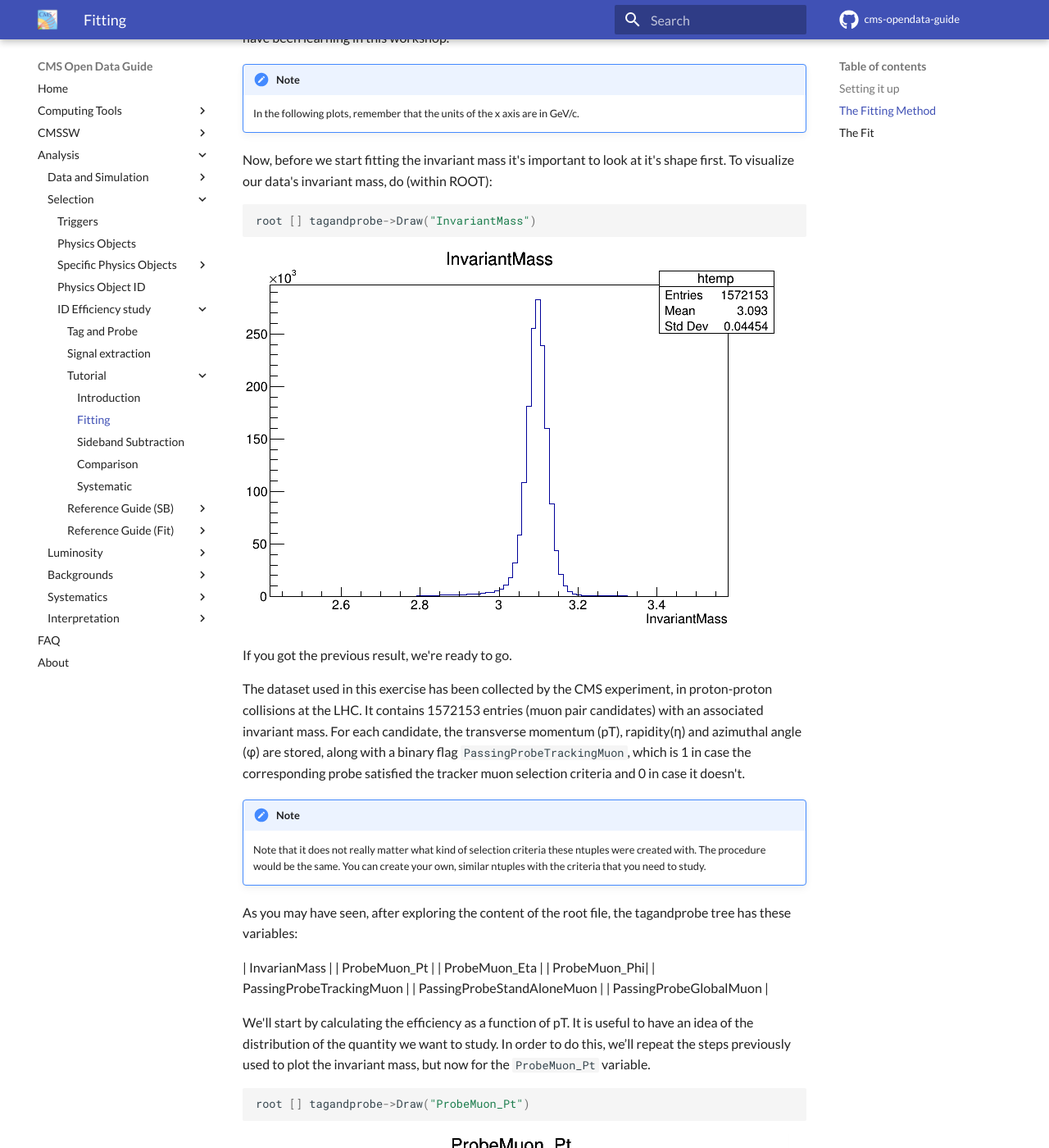
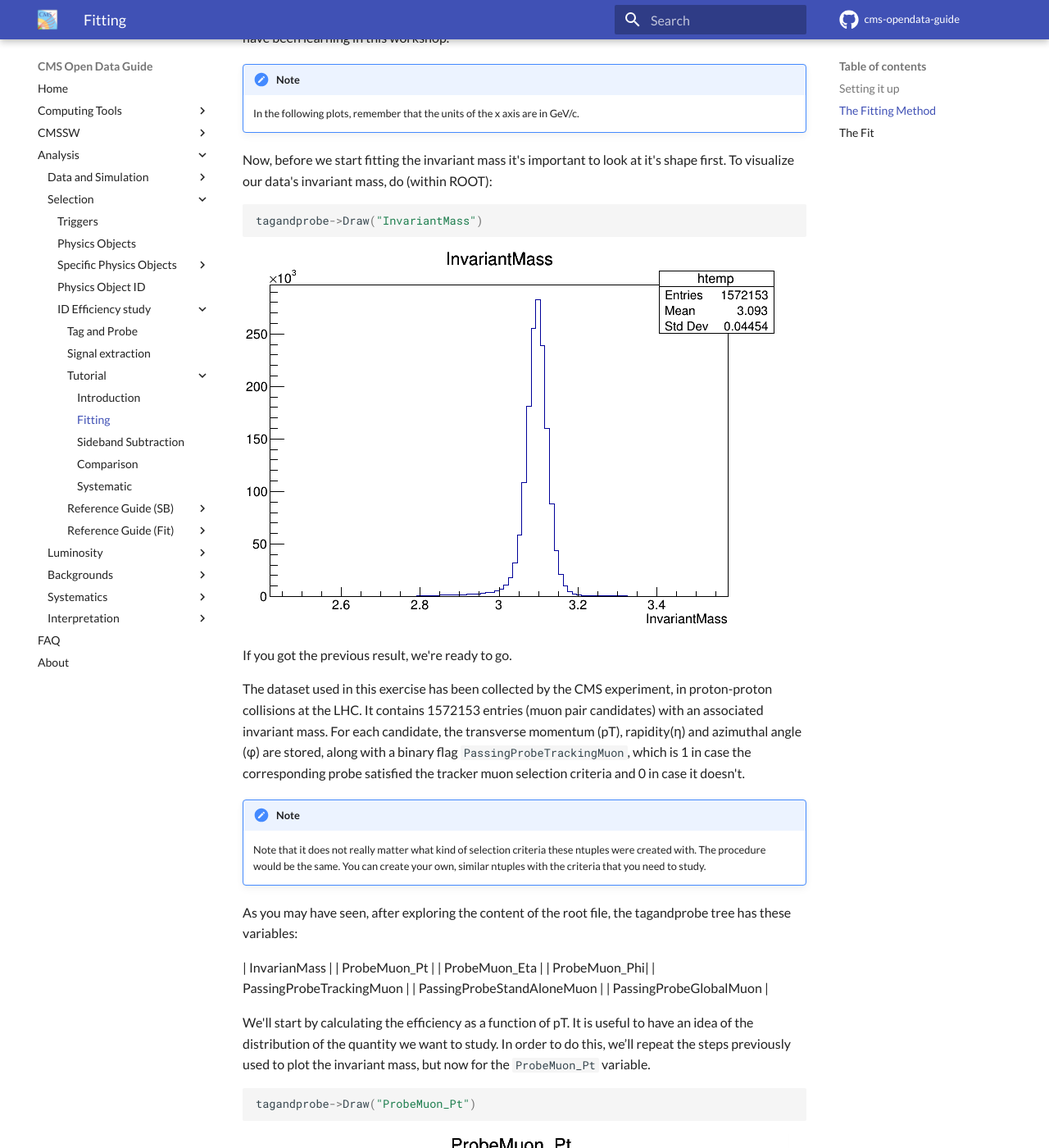
Before and after one commit to cernopendata/cms-opendata-guide, an MkDocs documentation site: the page built from docs/analysis/selection/idefficiencystudy/tutorial/02-fitting.md, in a window 1280 px wide and 1400 px high, scrolled down 1893 px. Shown: the whole window at 82% size. Built offline with MkDocs 1.6.1 and Material for MkDocs 9.7.7, drawn with Linux system fonts in a browser that asks for light colours; comment, search, counter and statistics services are not loaded.

Commit message:
Minor adjustments

````diff
--- a/docs/analysis/selection/idefficiencystudy/tutorial/02-fitting.md
+++ b/docs/analysis/selection/idefficiencystudy/tutorial/02-fitting.md
@@ -57,7 +57,7 @@ Of course, you can explore this file, if you want, using all the tools you learn
 Now, before we start fitting the invariant mass it's important to look at it's shape first. To visualize our data's invariant mass, do (within ROOT):
 
 ```cpp
-root [] tagandprobe->Draw("InvariantMass")
+tagandprobe->Draw("InvariantMass")
 ```
 
 ![Invariant Mass histogram from the data analysed](../../../../../images/analysis/cmsefficiency/tutorial/02/InvariantMassJpsi.png)
@@ -82,7 +82,7 @@ As you may have seen, after exploring the content of the root file, the tagandpr
 We'll start by calculating the efficiency as a function of pT.  It is useful to have an idea of the distribution of the quantity we want to study. In order to do this, we’ll repeat the steps previously used to plot the invariant mass, but now for the `ProbeMuon_Pt` variable.
 
 ```cpp
-root [] tagandprobe->Draw("ProbeMuon_Pt")
+tagandprobe->Draw("ProbeMuon_Pt")
 ```
 
 ![pT plot of data in linear scale](../../../../../images/analysis/cmsefficiency/tutorial/02/ProbeMuonPt.png)
@@ -90,7 +90,7 @@ root [] tagandprobe->Draw("ProbeMuon_Pt")
 Hmm.. seems like our domain is larger than we need it to be. To fix this, we can apply a constraint to our plot. Try:
 
 ```cpp
-root [] tagandprobe->Draw("ProbeMuon_Pt", "ProbeMuon_Pt < 20")
+tagandprobe->Draw("ProbeMuon_Pt", "ProbeMuon_Pt < 20")
 ```
 
 ![pT plot of data in log scale](../../../../../images/analysis/cmsefficiency/tutorial/02/ProbeMuonPtCortes.png)
@@ -98,7 +98,7 @@ root [] tagandprobe->Draw("ProbeMuon_Pt", "ProbeMuon_Pt < 20")
 Exit ROOT and get back to the main area:
 
 ```bash
-root [] .q
+.q
 cd ..
 ```
 
````
